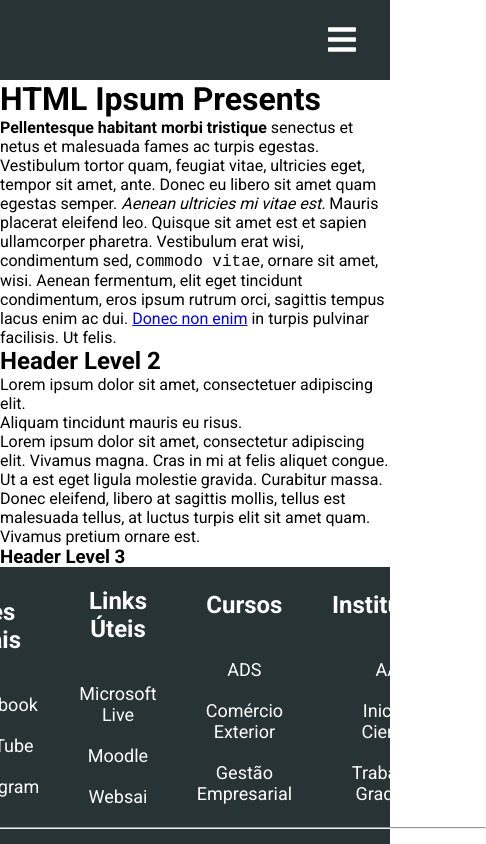
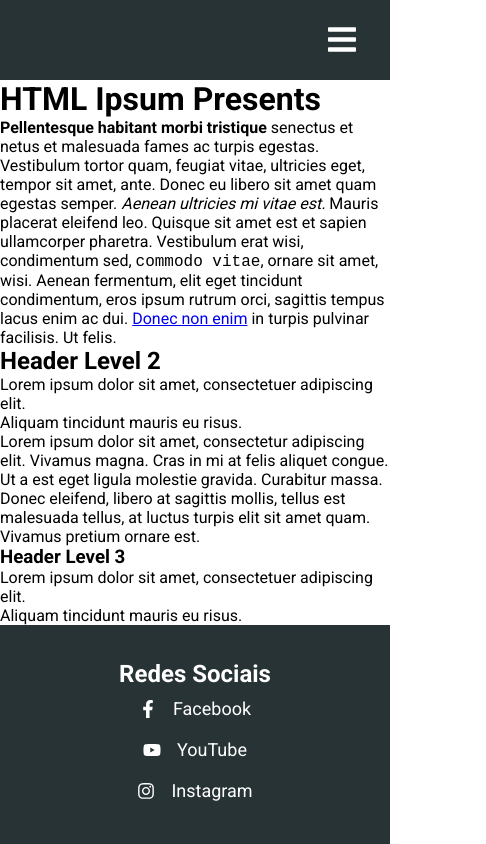
Before and after one commit to cleysondiego/sgm-frontend, a React (Create React App) app: page / in a window 390 px wide. Shown: the top 844 px of the page, 486 px wide, since content can reach past the window. Built offline with nearby package versions, Linux system fonts and the light colour scheme.

Commit message:
chore: initial footer responsive

```diff
--- a/src/components/Footer/styles.ts
+++ b/src/components/Footer/styles.ts
@@ -9,6 +9,10 @@ export const Container = styled.div`
   align-items: center;
   padding: 20px 10px;
   background: #283336;
+
+  @media screen and (max-width: 877px) {
+    position: relative;
+  }
 `;
 
 export const FooterStyled = styled.footer`
@@ -18,6 +22,10 @@ export const FooterStyled = styled.footer`
     color: #fff;
     font-size: 1em;
     margin-top: 1em;
+
+    @media screen and (max-width: 877px) {
+      text-align: center;
+    }
   }
 `;
 
@@ -27,6 +35,10 @@ export const Row = styled.div`
   align-items: center;
   justify-content: center;
   text-align: center;
+
+  @media screen and (max-width: 877px) {
+    flex-direction: column;
+  }
 `;
 
 export const Column = styled.div`
@@ -40,6 +52,10 @@ export const Column = styled.div`
     color: #fff;
     margin-bottom: 40px;
     font-weight: bold;
+
+    @media screen and (max-width: 877px) {
+      margin-bottom: 10px;
+    }
   }
 
   a {
@@ -61,4 +77,8 @@ export const Column = styled.div`
       margin-right: 16px;
     }
   }
+
+  @media screen and (max-width: 877px) {
+    margin: 15px 0;
+  }
 `;
--- a/src/pages/Home/styles.ts
+++ b/src/pages/Home/styles.ts
@@ -13,7 +13,11 @@ export const Title = styled.h1`
 export const Content = styled.div`
   max-width: 1500px;
   padding-top: 80px;
-  padding-bottom: 278px;
+  padding-bottom: 272px;
+
+  @media screen and (max-width: 877px) {
+    padding-bottom: 0;
+  }
 
   @media screen and (max-width: 844px) {
     padding-top: 0;
```
